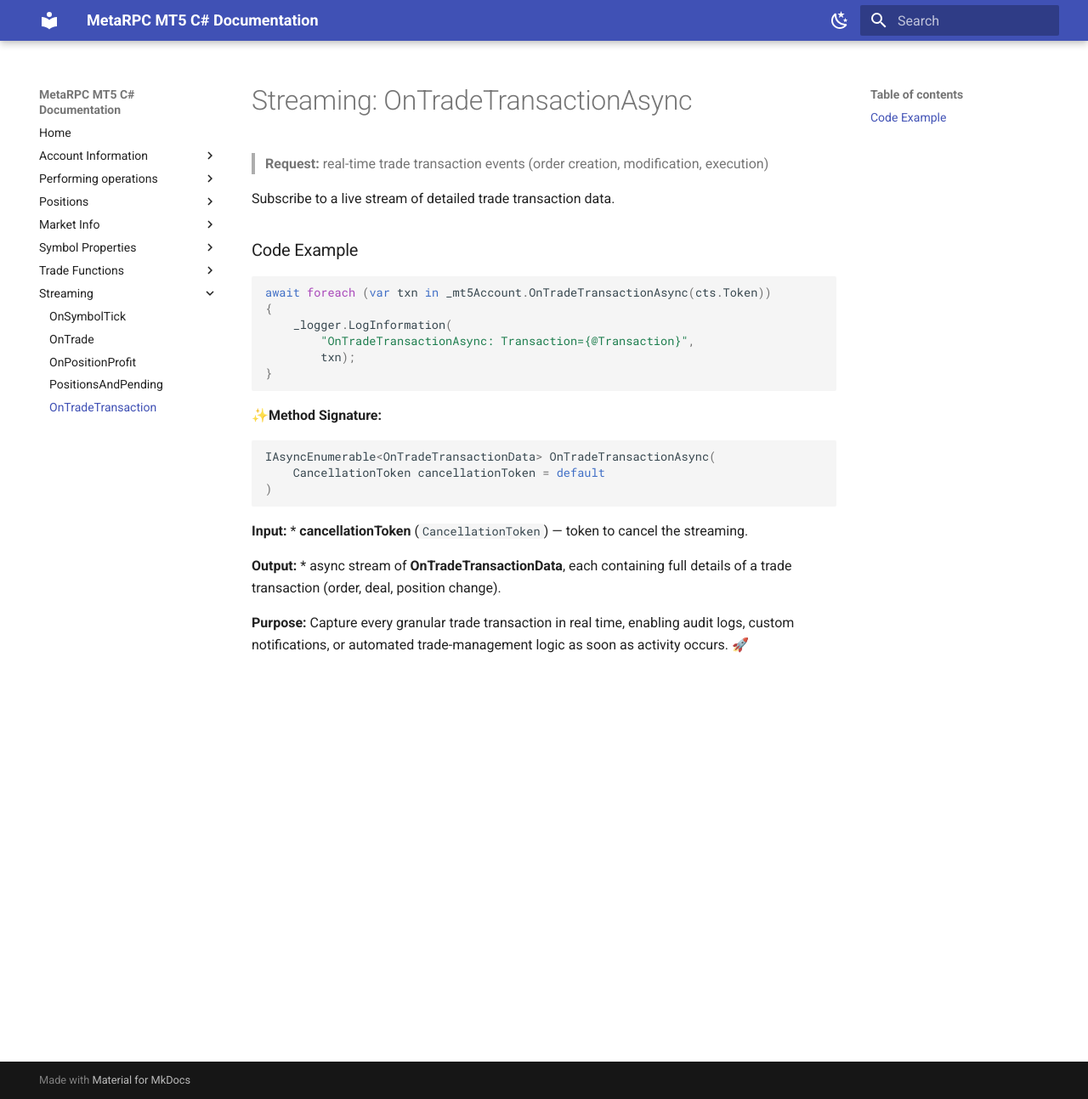
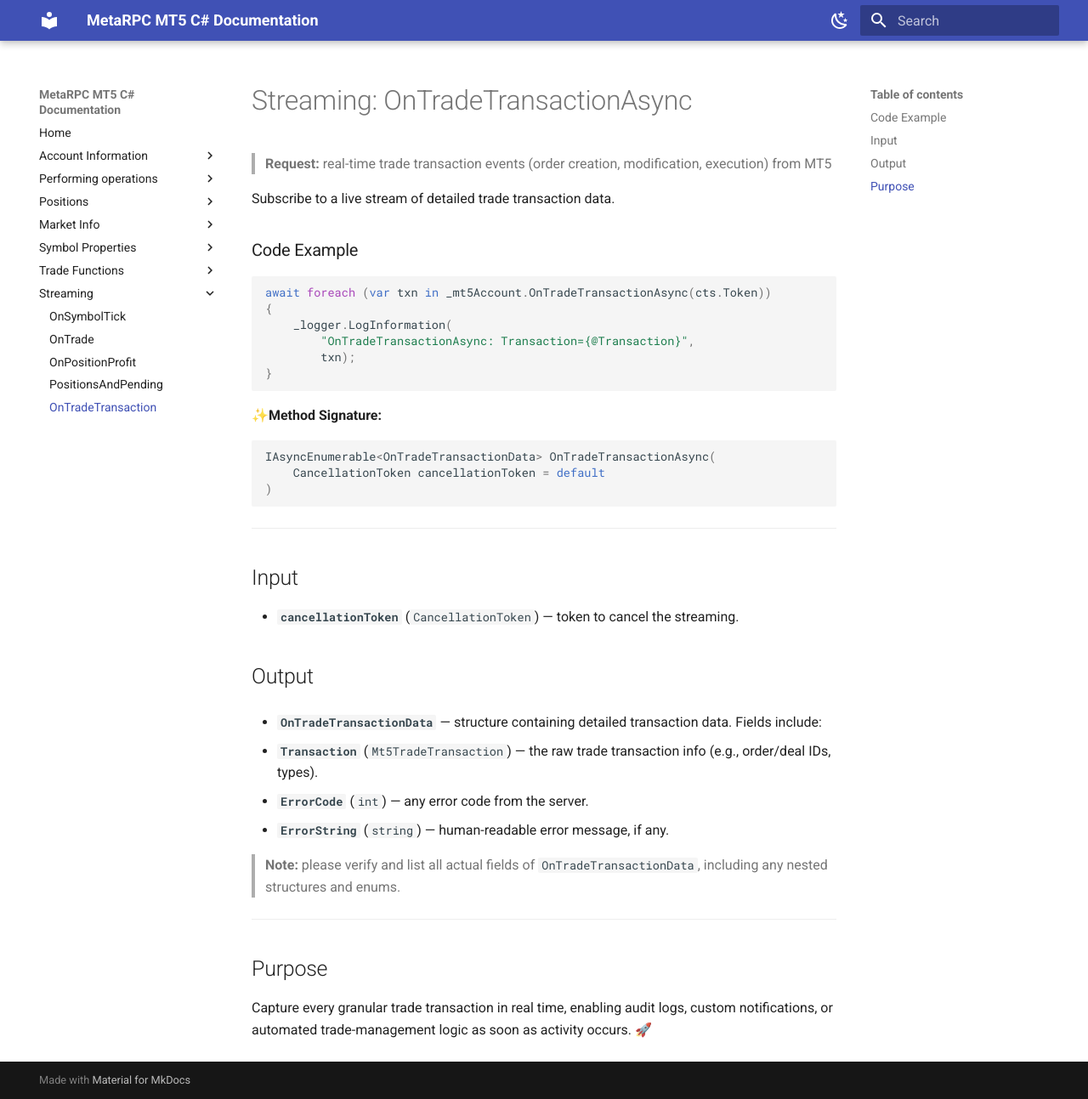
Before and after one commit to MetaRPC/CSharpMT5, an MkDocs documentation site: the page built from docs/DoStreaming/OnTradeTransactionAsync.md, in a window 1280 px wide and 1293 px high. Shown: the whole window at 85% size. Built offline with MkDocs 1.6.1 and Material for MkDocs 9.7.7, drawn with Linux system fonts in a browser that asks for light colours.

Commit message:
Update OnTradeTransactionAsync.md

````diff
--- a/docs/DoStreaming/OnTradeTransactionAsync.md
+++ b/docs/DoStreaming/OnTradeTransactionAsync.md
@@ -1,6 +1,6 @@
 # Streaming: OnTradeTransactionAsync
 
-> **Request:** real-time trade transaction events (order creation, modification, execution)
+> **Request:** real-time trade transaction events (order creation, modification, execution) from MT5
 
 Subscribe to a live stream of detailed trade transaction data.
 
@@ -14,16 +14,33 @@ await foreach (var txn in _mt5Account.OnTradeTransactionAsync(cts.Token))
         txn);
 }
 ```
+
 ✨**Method Signature:**
+
 ```csharp
 IAsyncEnumerable<OnTradeTransactionData> OnTradeTransactionAsync(
     CancellationToken cancellationToken = default
 )
 ```
- **Input:**
- * **cancellationToken** (`CancellationToken`) — token to cancel the streaming.
 
- **Output:**
- * async stream of **OnTradeTransactionData**, each containing full details of a trade transaction (order, deal, position change).
+---
 
-**Purpose:** Capture every granular trade transaction in real time, enabling audit logs, custom notifications, or automated trade-management logic as soon as activity occurs. 🚀
+## Input
+
+* **`cancellationToken`** (`CancellationToken`) — token to cancel the streaming.
+
+## Output
+
+* **`OnTradeTransactionData`** — structure containing detailed transaction data. Fields include:
+
+  * **`Transaction`** (`Mt5TradeTransaction`) — the raw trade transaction info (e.g., order/deal IDs, types).
+  * **`ErrorCode`** (`int`) — any error code from the server.
+  * **`ErrorString`** (`string`) — human-readable error message, if any.
+
+> **Note:** please verify and list all actual fields of `OnTradeTransactionData`, including any nested structures and enums.
+
+---
+
+## Purpose
+
+Capture every granular trade transaction in real time, enabling audit logs, custom notifications, or automated trade-management logic as soon as activity occurs. 🚀
````
